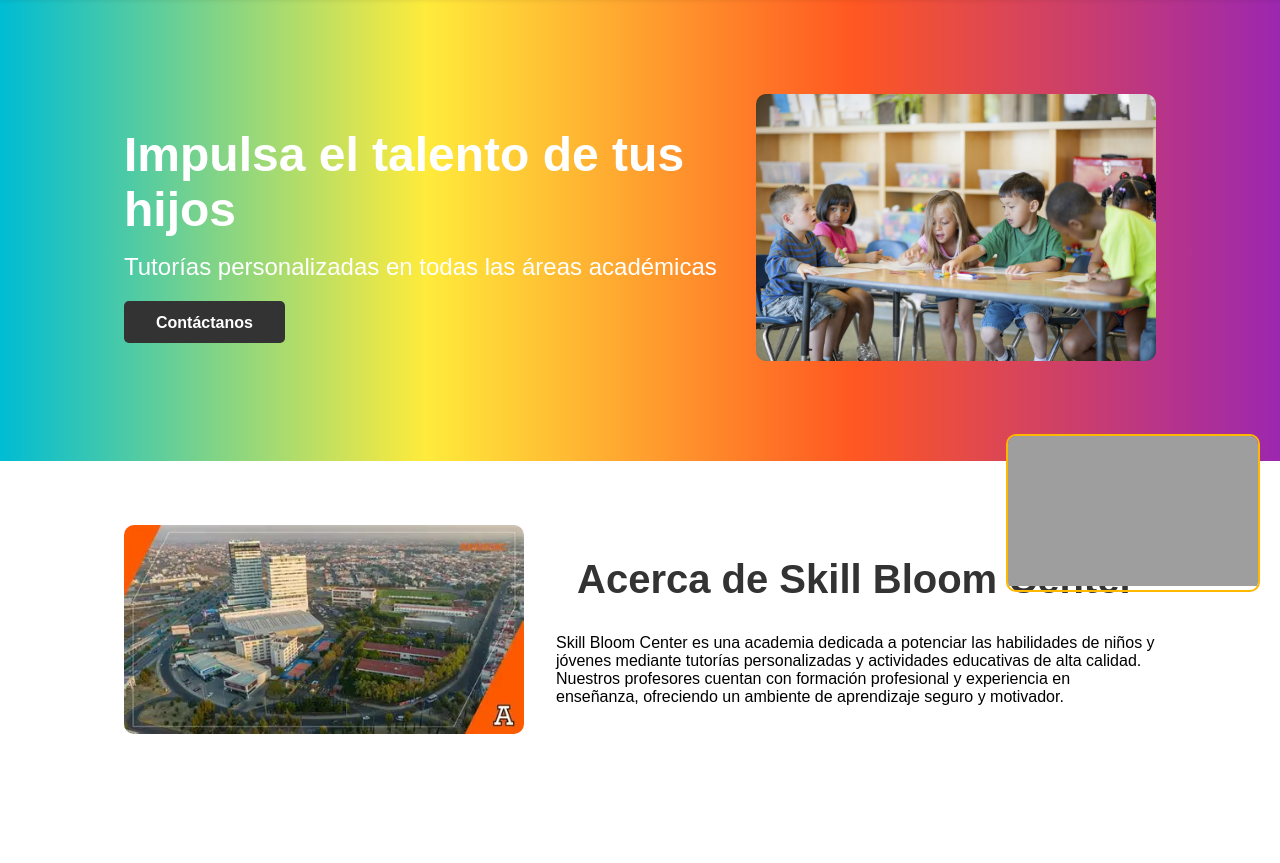
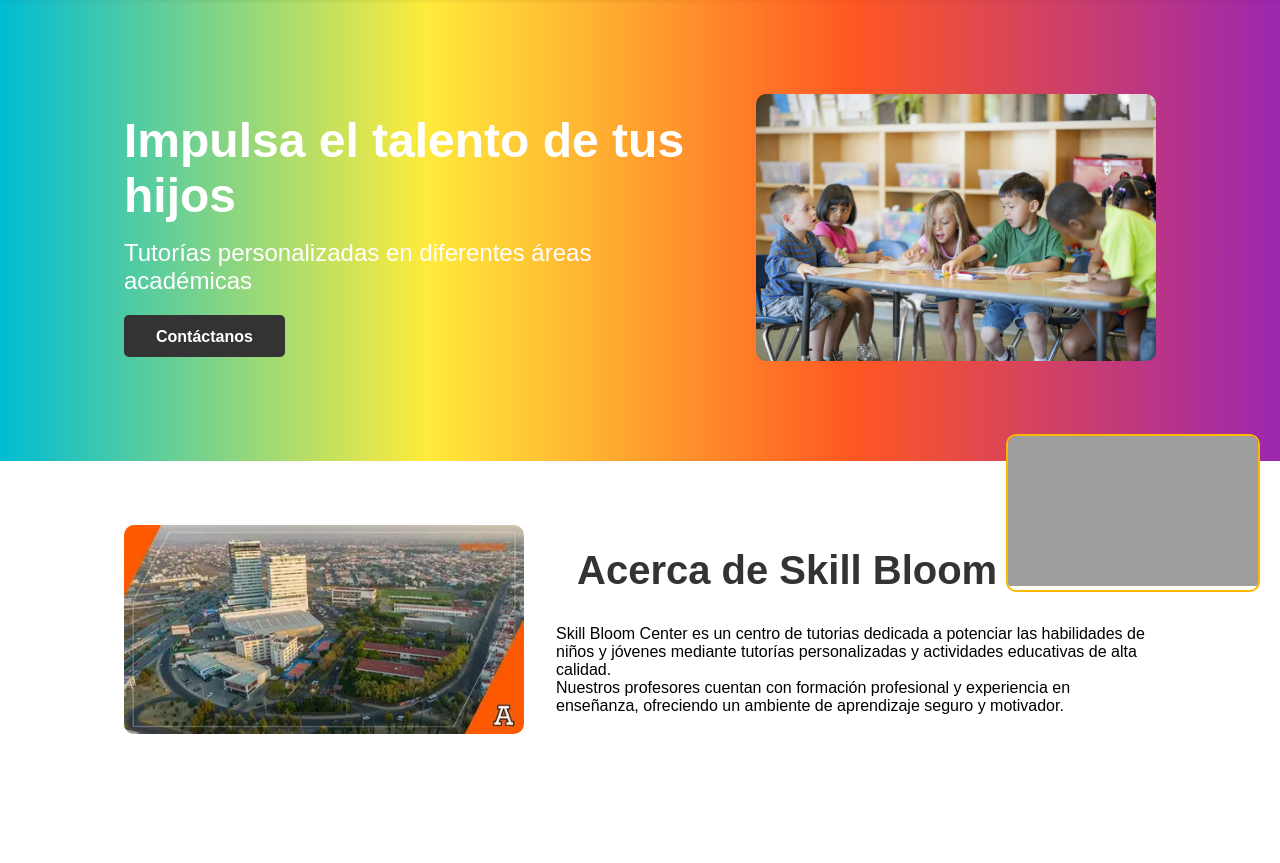
Before and after one commit to Xamir17guerra/skill.bloom.center, a plain HTML site: page index.html in a window 1280 px wide. Shown: the part 188-1051 px from the top of the page. Drawn offline with nearby package versions, Linux system fonts and the light colour scheme; grey boxes are pictures that could not be loaded.

Commit message:
Update index.html

```diff
--- a/index.html
+++ b/index.html
@@ -18,7 +18,7 @@
   <section id="home" class="hero" data-aos="fade-up">
     <div class="hero-text">
       <h1>Impulsa el talento de tus hijos</h1>
-      <p>Tutorías personalizadas en todas las áreas académicas</p>
+      <p>Tutorías personalizadas en diferentes áreas académicas</p>
       <a href="#contact" class="btn">Contáctanos</a>
     </div>
     <div class="hero-image">
@@ -34,7 +34,7 @@
       </div>
       <div class="about-text">
         <h2>Acerca de Skill Bloom Center</h2>
-        <p>Skill Bloom Center es una academia dedicada a potenciar las habilidades de niños y jóvenes mediante tutorías personalizadas y actividades educativas de alta calidad.</p>
+        <p>Skill Bloom Center es un centro de tutorias dedicada a potenciar las habilidades de niños y jóvenes mediante tutorías personalizadas y actividades educativas de alta calidad.</p>
         <p>Nuestros profesores cuentan con formación profesional y experiencia en enseñanza, ofreciendo un ambiente de aprendizaje seguro y motivador.</p>
       </div>
     </div>
```
